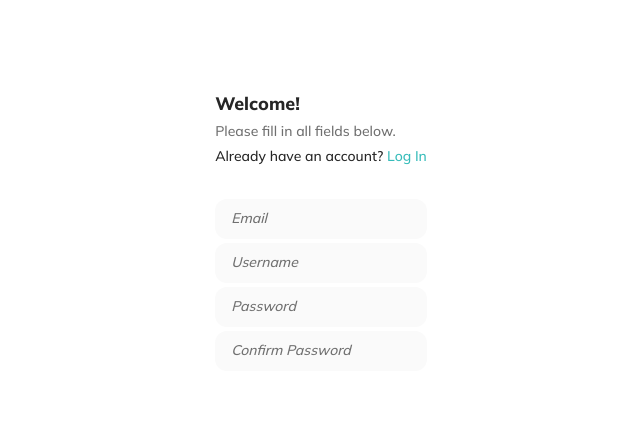
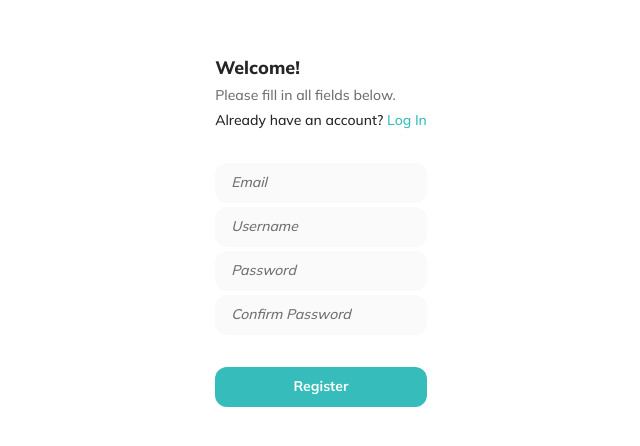
Before and after one commit to yabakune/kujira-web-client, a Next.js app: page /register in a window 1280 px wide. Shown: the part 170-616 px from the top of the page, without its empty margins (319-959 px from the left). Built offline with nearby package versions, Linux system fonts and the light colour scheme.

Commit message:
Create global button component & add submit button to auth form.

```diff
--- a/src/components/auth/auth-form.tsx
+++ b/src/components/auth/auth-form.tsx
@@ -28,6 +28,8 @@ export const AuthForm = (props: Types.AuthFormProps) => {
 
       <div className={Styles.body}>
         <Components.Input
+          key="Auth Form Email Input"
+          type="email"
           userInput={email}
           placeholder="Email"
           backgroundLevel={2}
@@ -36,6 +38,8 @@ export const AuthForm = (props: Types.AuthFormProps) => {
 
         {props.type === "Register" && (
           <Components.Input
+            key="Auth Form Username Input"
+            type="text"
             userInput={username}
             placeholder="Username"
             backgroundLevel={2}
@@ -44,6 +48,8 @@ export const AuthForm = (props: Types.AuthFormProps) => {
         )}
 
         <Components.Input
+          key="Auth Form Password Input"
+          type="password"
           userInput={password}
           placeholder="Password"
           backgroundLevel={2}
@@ -52,6 +58,8 @@ export const AuthForm = (props: Types.AuthFormProps) => {
 
         {props.type === "Register" && (
           <Components.Input
+            key="Auth Form Confirm Password Input"
+            type="password"
             userInput={confirmPassword}
             placeholder="Confirm Password"
             backgroundLevel={2}
@@ -59,6 +67,13 @@ export const AuthForm = (props: Types.AuthFormProps) => {
           />
         )}
       </div>
+
+      <Components.Button
+        type="submit"
+        text={props.type}
+        centerContents
+        primary
+      />
     </form>
   );
 };
--- a/src/components/button.module.scss
+++ b/src/components/button.module.scss
@@ -1,3 +1,53 @@
+.button {
+  display: flex;
+  justify-content: flex-start;
+  align-items: center;
+  font-weight: var(--bold);
+
+  &:active {
+    transform: scale(0.99);
+  }
+
+  &.centerContents {
+    justify-content: center;
+  }
+
+  &.large {
+    gap: var(--eighteenPixels);
+    height: var(--fortyEightPixels);
+    padding: 0rem var(--eighteenPixels);
+    font-size: var(--eighteenPixels);
+  }
+
+  &.medium {
+    gap: var(--sixteenPixels);
+    height: var(--fortyFourPixels);
+    padding: 0rem var(--sixteenPixels);
+    font-size: var(--sixteenPixels);
+  }
+
+  &.default {
+    gap: var(--fourteenPixels);
+    height: var(--fortyPixels);
+    padding: 0rem var(--fourteenPixels);
+    font-size: var(--fourteenPixels);
+  }
+
+  &.small {
+    gap: var(--twelvePixels);
+    height: var(--thirtySixPixels);
+    padding: 0rem var(--twelvePixels);
+    font-size: var(--twelvePixels);
+  }
+
+  &.smaller {
+    gap: var(--tenPixels);
+    height: var(--thirtyTwoPixels);
+    padding: 0rem var(--tenPixels);
+    font-size: var(--tenPixels);
+  }
+}
+
 .primary {
   color: var(--textButton);
   background-color: var(--primaryMain);
--- a/src/components/button.tsx
+++ b/src/components/button.tsx
@@ -1,3 +1,54 @@
-export const Button = () => {
-	return <button></button>
-}
+import * as Helpers from "@/helpers";
+
+import Styles from "./button.module.scss";
+
+type Size = "Large" | "Medium" | "Default" | "Small" | "Smaller";
+
+type Props = {
+  type: "button" | "submit";
+  size?: Size;
+  text: string;
+  onClick?: () => void;
+
+  borderRadius?: number;
+  backgroundLevel?: number;
+  centerContents?: true;
+  primary?: true;
+};
+
+export const Button = (props: Props) => {
+  function selectSize(size?: Size) {
+    switch (size) {
+      case "Large":
+        return `${Styles.large}`;
+      case "Medium":
+        return `${Styles.medium}`;
+      case "Small":
+        return `${Styles.small}`;
+      case "Smaller":
+        return `${Styles.smaller}`;
+      default:
+        return `${Styles.default}`;
+    }
+  }
+
+  return (
+    <button
+      className={`
+				${Styles.button}
+				${selectSize(props.size)}
+				${props.centerContents && Styles.centerContents}
+				${
+          props.primary
+            ? Styles.primary
+            : Helpers.setBackgroundLevel(props.backgroundLevel || 1)
+        }
+			`}
+      style={{ borderRadius: Helpers.setBorderRadius(props.borderRadius) }}
+      type={props.type}
+      onClick={props.onClick}
+    >
+      {props.text}
+    </button>
+  );
+};
--- a/src/components/index.ts
+++ b/src/components/index.ts
@@ -4,3 +4,4 @@ export * from "./auth/auth-form";
 
 export * from "./page-head";
 export * from "./input";
+export * from "./button";
--- a/src/components/input.tsx
+++ b/src/components/input.tsx
@@ -7,8 +7,10 @@ import * as Types from "@/types";
 import Styles from "./input.module.scss";
 
 type Props = {
+  type: "text" | "email" | "password";
   userInput: Signal<string>;
   placeholder: string;
+
   borderRadius?: number;
   backgroundLevel?: number;
   required?: true;
@@ -50,6 +52,7 @@ export const Input = (props: Props) => {
     >
       <input
         className={Styles.input}
+        type={props.type}
         onChange={setUserInput}
         value={props.userInput.value}
         placeholder={props.placeholder}
```
